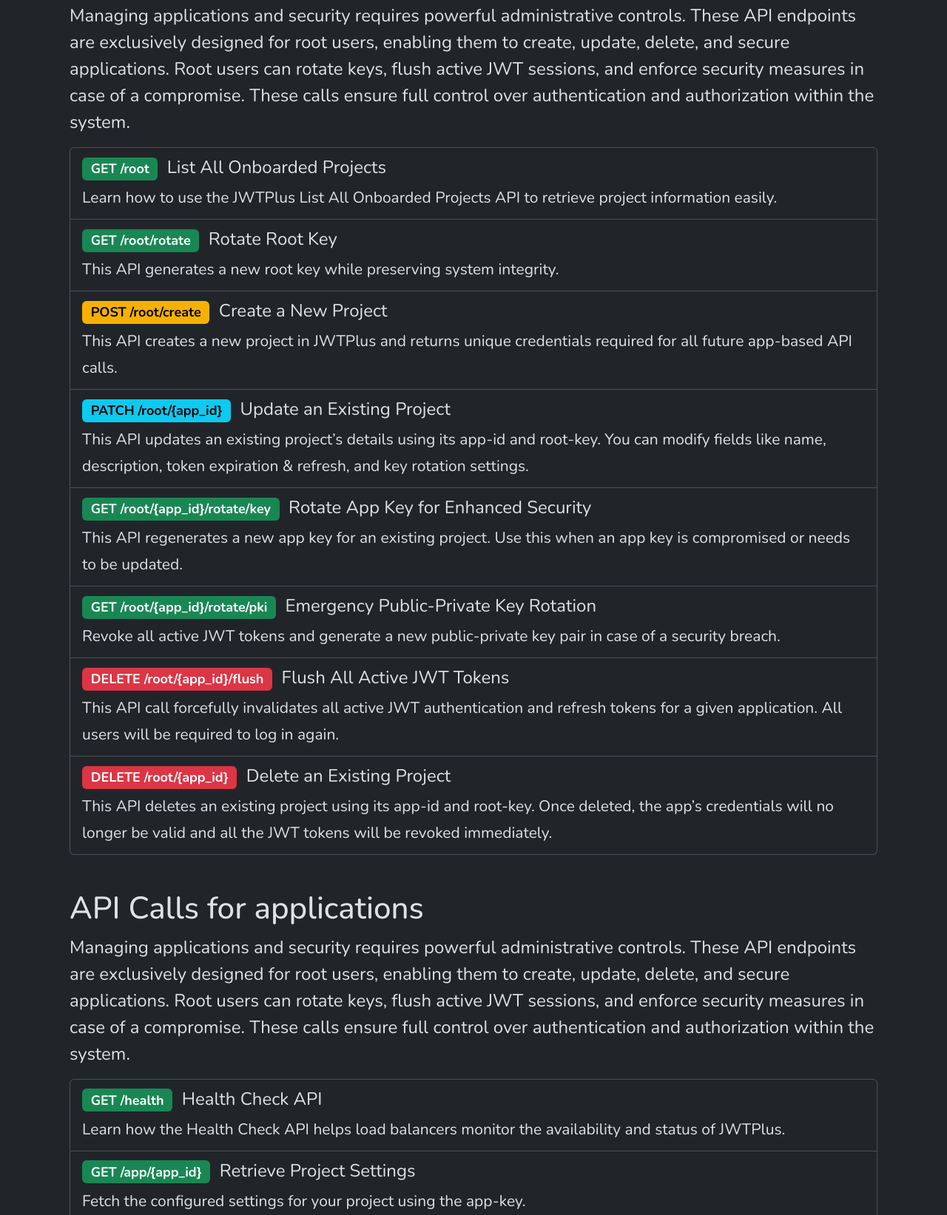
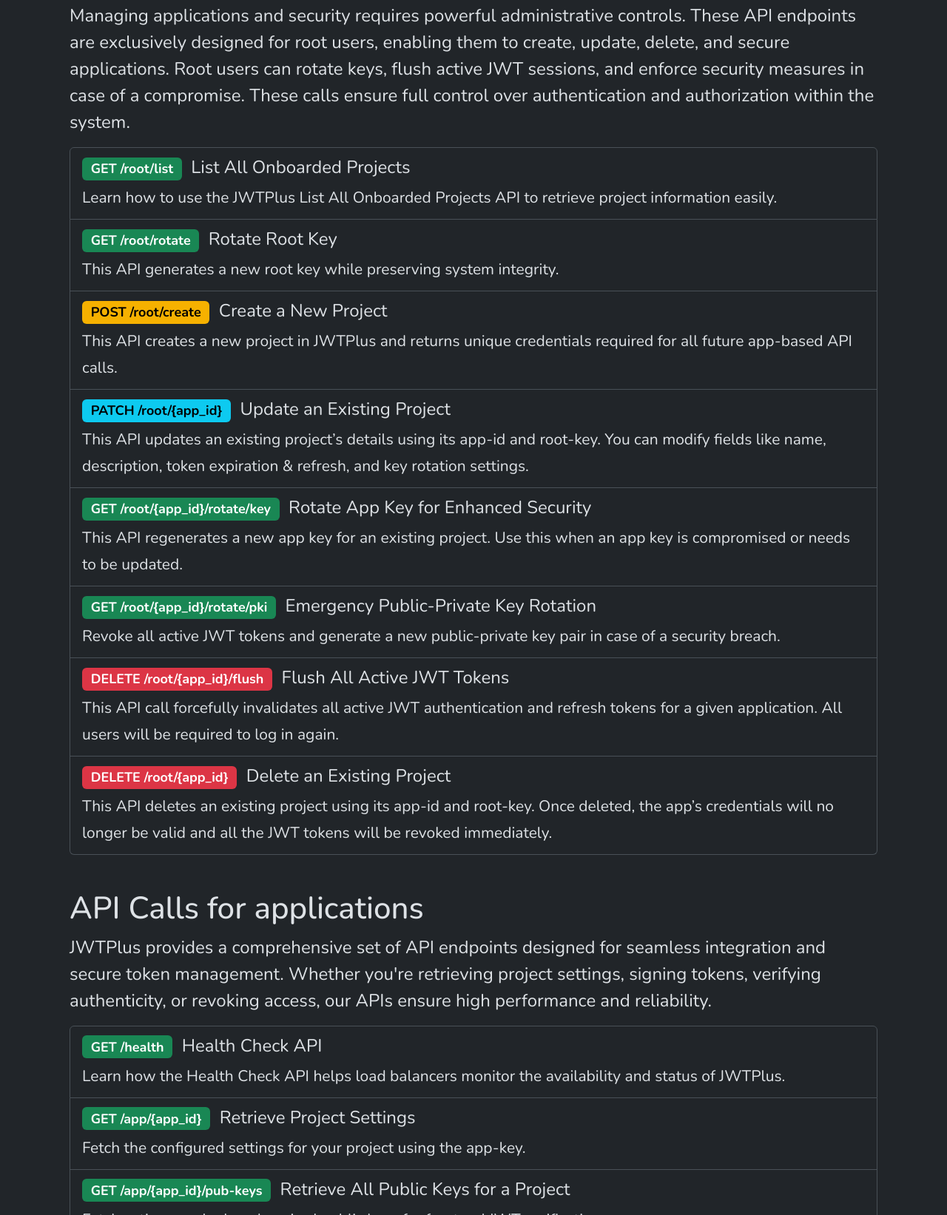
Before and after one commit to jwtplus/jwtplus.github.io, a website: page docs/index.html in a window 1280 px wide. Shown: the part 1278-2921 px from the top of the page at 74% size. Drawn offline with nearby package versions, Linux system fonts and the light colour scheme.

Commit message:
corrected some doc mistakes

```diff
--- a/docs/index.html
+++ b/docs/index.html
@@ -137,7 +137,7 @@
             <div class="list-group mb-5">
                 <a href="root-list-all.html" class="list-group-item list-group-item-action">
                     <div class="d-flex w-100 justify-content-between">
-                        <p class="mb-1"><span class="badge text-bg-success">GET /root</span>&nbsp; List All Onboarded Projects</p>
+                        <p class="mb-1"><span class="badge text-bg-success">GET /root/list</span>&nbsp; List All Onboarded Projects</p>
                       </div>
                     <p class="mb-1"><small>Learn how to use the JWTPlus List All Onboarded Projects API to retrieve project information easily.</small></p>
                 </a>
@@ -186,7 +186,7 @@
             </div>
 
             <h3 class="mb-2">API Calls for applications</h3>
-            <p class="mb-3">Managing applications and security requires powerful administrative controls. These API endpoints are exclusively designed for root users, enabling them to create, update, delete, and secure applications. Root users can rotate keys, flush active JWT sessions, and enforce security measures in case of a compromise. These calls ensure full control over authentication and authorization within the system.</p>
+            <p class="mb-3">JWTPlus provides a comprehensive set of API endpoints designed for seamless integration and secure token management. Whether you're retrieving project settings, signing tokens, verifying authenticity, or revoking access, our APIs ensure high performance and reliability. </p>
             <div class="list-group">
                 <a href="health.html" class="list-group-item list-group-item-action">
                   <div class="d-flex w-100 justify-content-between">
```
Also changed, not shown: docs/app-logout-session.html (+1 -1 lines), docs/root-list-all.html (+1 -1 lines).
